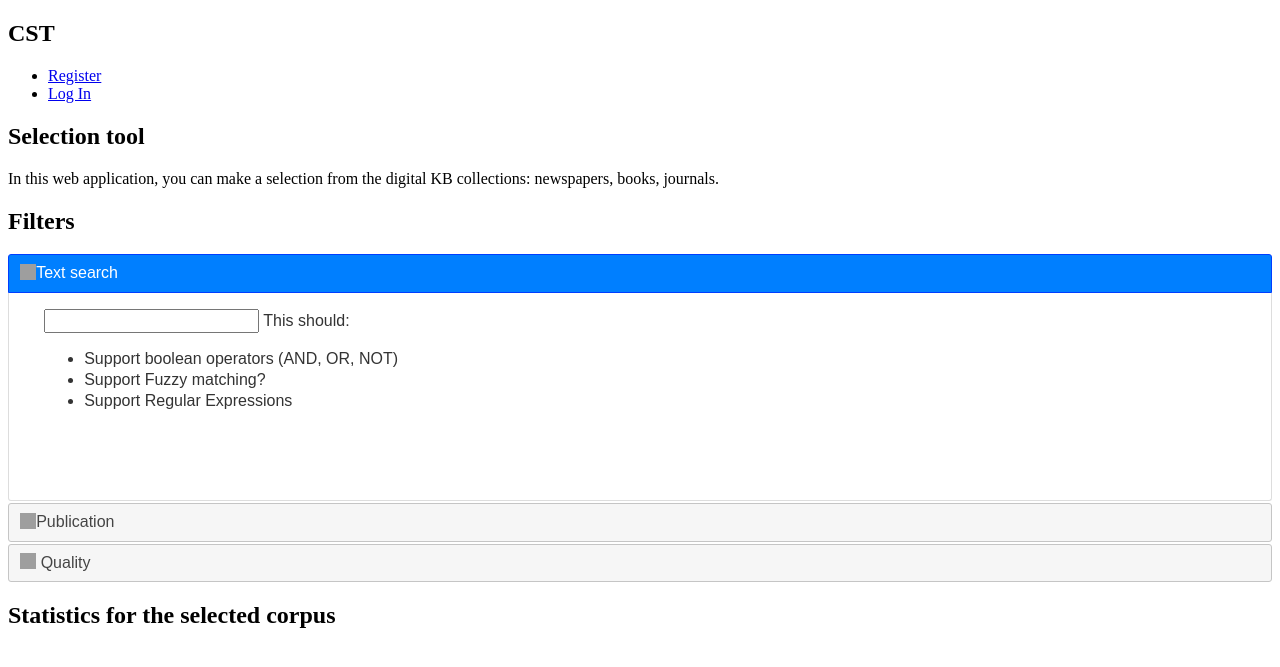
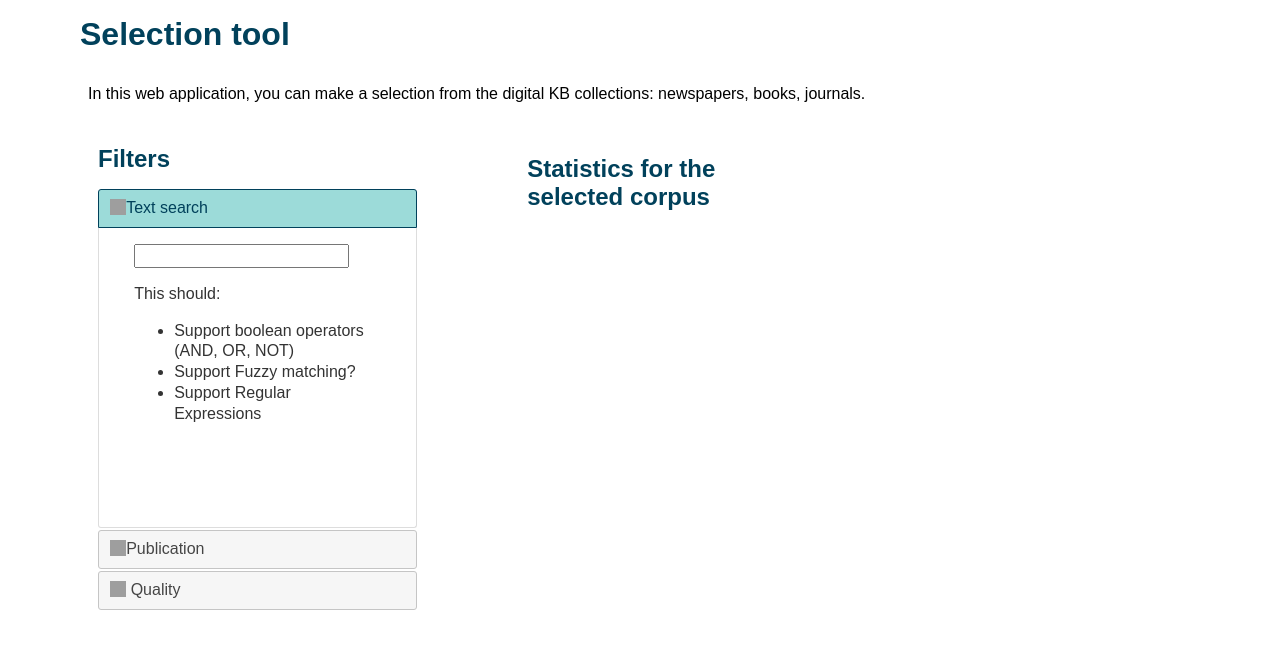
Before and after one commit to KBNLresearch/ProtoCST, a Flask app: page / in a window 1280 px wide. Shown: the top 667 px of the page. Run offline with Flask 2, Linux system fonts and the light colour scheme; some libraries are stand-ins or nearby versions; grey boxes are pictures that could not be loaded.

Commit message:
layout and design

```diff
--- a/cst/static/css/style.css
+++ b/cst/static/css/style.css
@@ -8,7 +8,7 @@
 nav h1 a { text-decoration: none; padding: 0.25rem 0.5rem; }
 nav ul  { display: flex; list-style: none; margin: 0; padding: 0; }
 nav ul li a, nav ul li span, header .action { display: block; padding: 0.5rem; }
-.content { padding: 0 1rem 1rem; }
+.content { padding: 0 0.5rem 0.5rem; }
 .content > header { border-bottom: 1px solid #9cdbd9; display: flex; align-items: flex-end; }
 .content > header h1 { flex: auto; margin: 1rem 0 0.25rem 0; }
 .flash { margin: 1em 0; padding: 1em; background: #cae6f6; border: 1px solid #377ba8; }
@@ -25,6 +25,23 @@
 input.danger { color: #cc2f2e; }
 input[type=submit] { align-self: start; min-width: 10em; }
 
+.corpora-container {
+  display:grid;
+  grid-gap:10px;
+  grid-template-columns: repeat(auto-fill, 0px);
+  justify-content: space-around;
+}
+
+.corpus-card {
+  padding: 2rem;
+  width: 25rem;
+  max-width: 25rem;
+  border: 5px solid #01415b;
+  border-radius: 25px;
+}
+
+.scrollbox {
+height:8rem;width:25rem;border:1px solid #01415b; border-radius: 5px; overflow:auto;}
 
 .row {
   display: flex;
@@ -55,3 +72,35 @@
     float: left;
     padding-left: 1em;
 }
+
+.nav-effect a {
+	text-transform: uppercase;
+	font-weight: bold;
+	text-align: center;
+	padding-top: 2rem;
+	padding-bottom: 2rem;
+	padding-left: 5rem;
+	padding-right: 5rem;
+}
+
+.nav-effect a::before {
+	content: attr(data-hover);
+	color: #01415b;
+	position: absolute;
+
+	transition: transform 0.3s, opacity 0.3s;
+	-moz-transition: -moz-transform 0.3s, opacity 0.3s;
+	-webkit-transition: -webkit-transform 0.3s, opacity 0.3s;
+}
+
+.nav-effect a:hover::before,
+.nav-effect a:focus::before {
+	opacity: 0;
+}
+
+
+.ui-state-active {
+  border: 1px solid #01415b;
+  background: #9cdbd9;
+  color: #01415b;
+}
--- a/cst/templates/base.html
+++ b/cst/templates/base.html
@@ -1,16 +1,39 @@
 <!DOCTYPE html>
 <html lang="en">
-<link rel="stylesheet" href="{{ url_for('static', filename='style.css') }}">
-  <link rel="stylesheet" href="//code.jquery.com/ui/1.13.2/themes/base/jquery-ui.css">
-  <link rel="stylesheet" href="/resources/demos/style.css">
-  <script src="https://code.jquery.com/jquery-3.6.0.js"></script>
-  <script src="https://code.jquery.com/ui/1.13.2/jquery-ui.js"></script>
+
+
+<!-- Load JQuery -->
+<script src="https://code.jquery.com/jquery-3.6.0.min.js"></script>
+<script>
+    if (!window.jQuery) document.write('<script src="{{url_for('static', filename='js/jquery-3.6.0.min.js') }}"><\/script>');
+</script>
+
+<!-- Load JQuery UI -->
+<script src="https://code.jquery.com/ui/1.13.0/jquery-ui.min.js"></script>
+<script>
+    if (!window.jQuery.ui) document.write('<script src="{{url_for('static', filename='js/jquery-ui-1.13.0.min.js') }}"><\/script>');
+</script>
+
+<!-- Load Datatables -->
+<script src="https://cdn.datatables.net/1.11.3/js/jquery.dataTables.min.js"></script>
+<script>
+    if (!window.jQuery.fn.dataTable) document.write('<script src="{{url_for('static', filename='js/jquery-dataTables-1.11.3.min.js') }}"><\/script>');
+</script>
+
+
+<link rel="stylesheet" href="//code.jquery.com/ui/1.12.1/themes/base/jquery-ui.css">
+<link rel="stylesheet" type="text/css" href="https://cdn.datatables.net/1.11.3/css/jquery.dataTables.min.css"/>
+<!-- Overwrite with custom CSS -->
+<link rel="stylesheet" href="{{ url_for('static', filename='css/style.css') }}">
 
 <head>
+      <header>
+{% block header %}
+
   <meta charset="UTF-8">
-  <title> - CST</title>
+  <title>CST</title>
   <nav>
-    <h1>CST</h1>
+    <h1>Corpus Selection Tool Prototype</h1>
     <ul>
       {% if g.user %}
       <li><span>{{ g.user['username'] }}</span>
@@ -21,12 +44,21 @@
         {% endif %}
     </ul>
   </nav>
+    <nav class="nav-effect" style="justify-content: space-between;">
+    <a href="{{ url_for('search.index') }}" data-hover="Build corpus" > Build corpus </a>
+    <a href="{{ url_for('extract.overview') }}" data-hover="My corpora" > My corpora </a>
+  </nav>
+
+<!--<div class = "row">
+  <div class="column" style = "flex: 50"><a href="{{ url_for('search.index') }}"> <h1>Build corpus</h1> </a></div>
+  <div class="column" style = "flex: 50"><a href="{{ url_for('extract.overview') }}"> <h1>My corpora</h1> </a> </div>
+</div>-->
+{% endblock %}
+  </header>
 </head>
 <body>
 <section class="content">
-  <header>
-    {% block header %}{% endblock %}
-  </header>
+
   {% for message in get_flashed_messages() %}
   <div class="flash">{{ message }}</div>
   {% endfor %}
```
